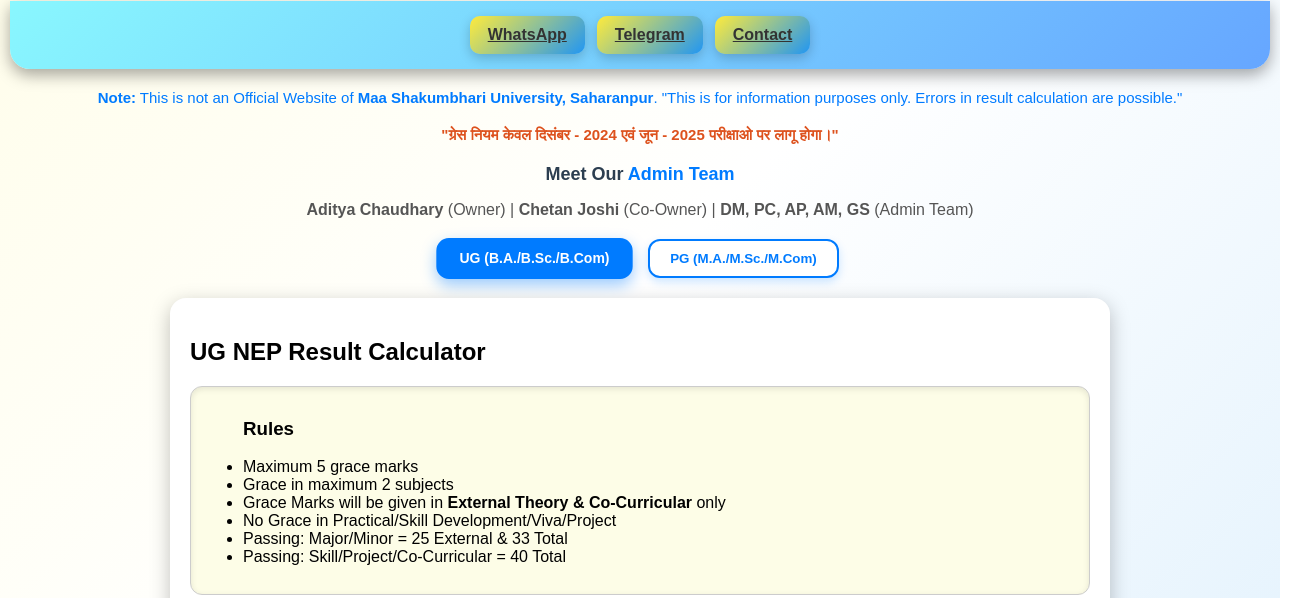
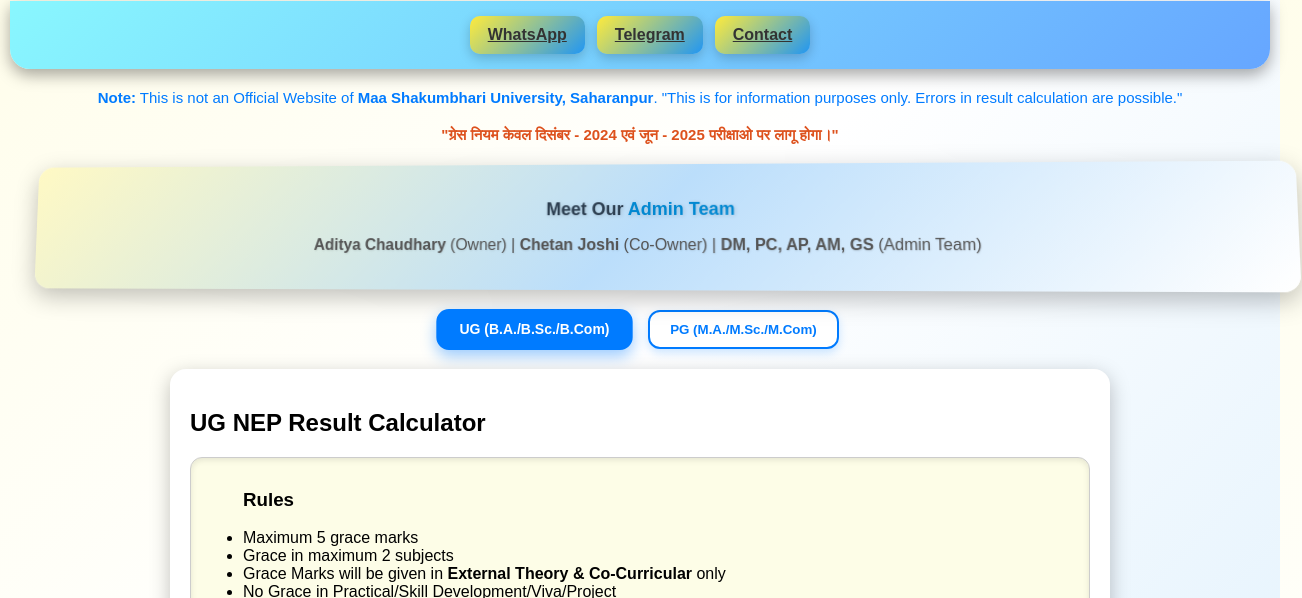
Before and after one commit to universityupdates08/MSU, a plain HTML site: page index.html in a window 1280 px wide. Shown: the part 191-789 px from the top of the page, 1302 px wide, since content can reach past the window. Drawn offline with nearby package versions, Linux system fonts and the light colour scheme.

Commit message:
Update index.html

```diff
--- a/index.html
+++ b/index.html
@@ -129,14 +129,21 @@ body {
     <b>"ग्रेस नियम केवल दिसंबर - 2024 एवं जून - 2025 परीक्षाओ पर लागू होगा।"</b>
   </div>
 
-  <div style="text-align: center; margin: 20px 0;">
-    <h2 style="font-size: 18px; font-weight: bold; color: #2c3e50;">
-      Meet Our <span style="color: #007bff;">Admin Team</span>
-    </h2>
-    <p style="font-size: 16px; color: #555;">
-      <b>Aditya Chaudhary</b> (Owner) | <b>Chetan Joshi</b> (Co-Owner) | <b>DM, PC, AP, AM, GS</b> (Admin Team)
-    </p>
-  </div>
+<div style="text-align: center; margin: 20px 0;
+            padding: 20px;
+            border-radius: 16px;
+            background: linear-gradient(135deg, #fff9c4, #bbdefb, #ffffff);
+            box-shadow: 0 8px 25px rgba(0,0,0,0.25);
+            transform: perspective(500px) rotateX(2deg) rotateY(-2deg);
+            transition: transform 0.3s;">
+  <h2 style="font-size: 18px; font-weight: bold; color: #2c3e50; text-shadow: 1px 1px 4px rgba(0,0,0,0.15);">
+    Meet Our <span style="color: #0288d1;">Admin Team</span>
+  </h2>
+  <p style="font-size: 16px; color: #555; text-shadow: 0.5px 0.5px 2px rgba(0,0,0,0.1);">
+    <b>Aditya Chaudhary</b> (Owner) | <b>Chetan Joshi</b> (Co-Owner) | <b>DM, PC, AP, AM, GS</b> (Admin Team)
+  </p>
+</div>
+
 
   <!-- Tabs -->
   <div class="tabs">
```
